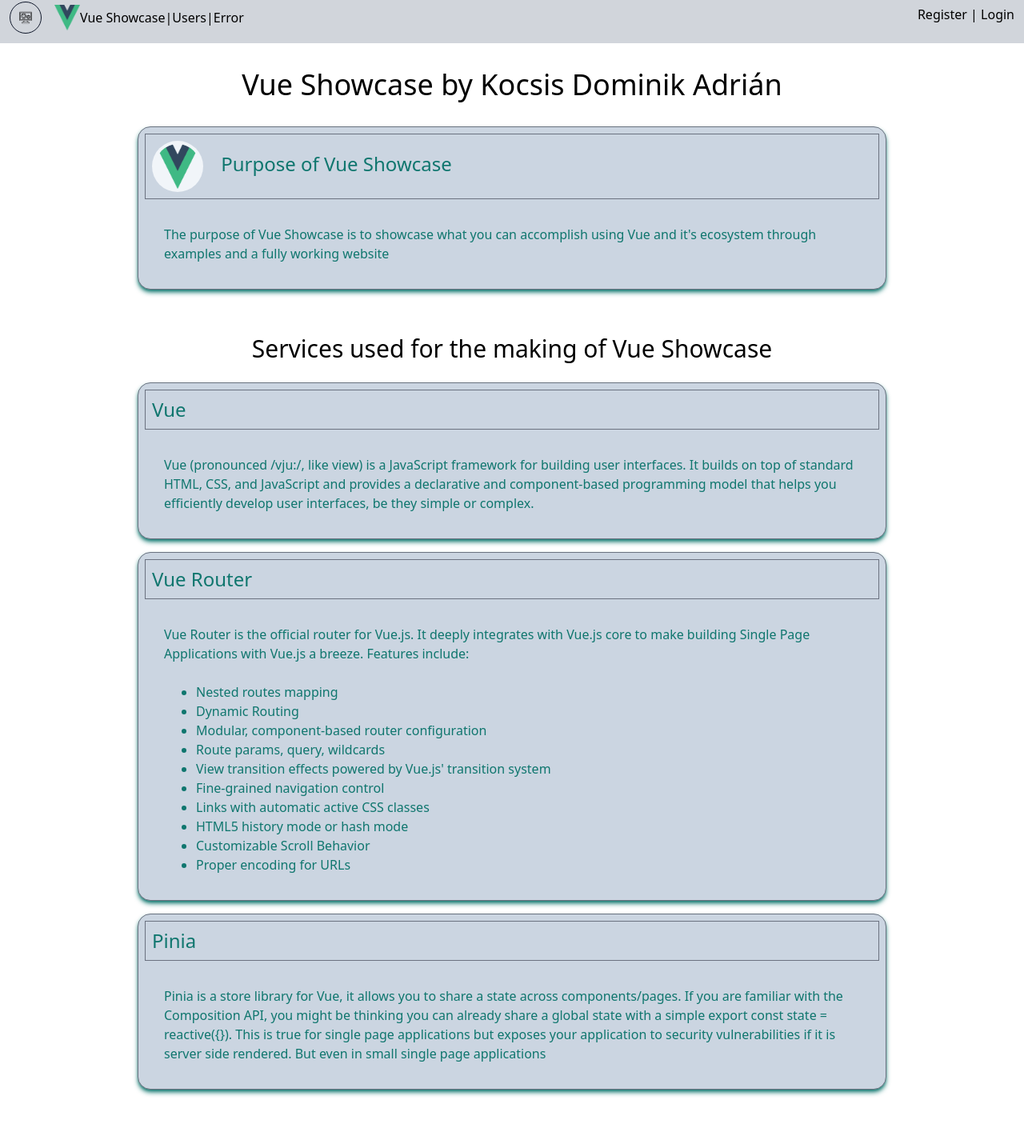
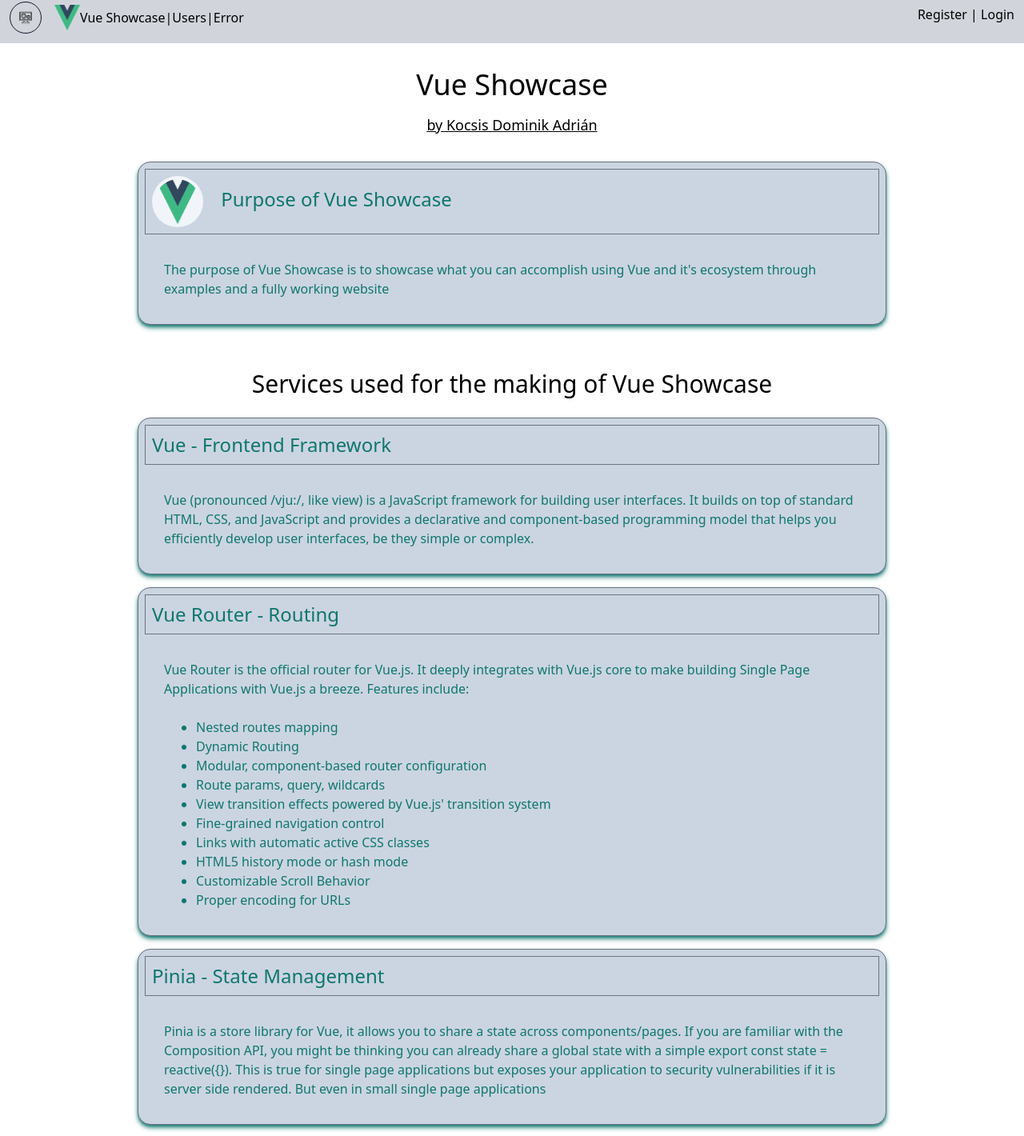
Before and after one commit to KnightTheCoder/VueShowcase, a Vue app: page / in a window 1280 px wide. Shown: the part 10-1430 px from the top of the page at 80% size. Before the commit the page ends 1388 px from the top, so only its background shows below. Built offline with nearby package versions, Linux system fonts and the light colour scheme.

Commit message:
Minor improvements

```diff
--- a/src/App.vue
+++ b/src/App.vue
@@ -1,5 +1,5 @@
 <script setup>
-import BaseButton from './components/BaseButton.vue'
+import BaseButton from '@/components/BaseButton.vue'
 import { useUsersStore } from '@/stores/users'
 import { ref, computed, watch, reactive, onMounted, onUnmounted } from 'vue'
 import { useRoute, useRouter } from 'vue-router'
--- a/src/components/UserList.vue
+++ b/src/components/UserList.vue
@@ -24,7 +24,10 @@ const usersStore = useUsersStore()
         </ul>
     </div>
 
-    <p v-else>
+    <p
+        v-else
+        class="text-center"
+    >
         No Users found
     </p>
 </template>
--- a/src/main.js
+++ b/src/main.js
@@ -1,7 +1,7 @@
 import { createApp } from 'vue'
 import { createPinia } from 'pinia'
-import router from './router'
-import App from './App.vue'
+import router from '@/router'
+import App from '@/App.vue'
 
 import './assets/styles/tailwind-main.css'
 
--- a/src/views/HomeView.vue
+++ b/src/views/HomeView.vue
@@ -2,14 +2,18 @@
 import InformationArticle from '@/components/InformationArticle.vue'
 
 // Must import router to use it first
-// import router from '@/router'
+// import { useRouter } from 'vue-router'
+// const router = useRouter()
 // router.push('/users/1')
 </script>
 
 <template>
     <div class="home">
         <h1 class="text-center my-8 text-4xl">
-            Vue Showcase by Kocsis Dominik Adrián
+            Vue Showcase
+            <p class="mt-4 underline text-lg">
+                by Kocsis Dominik Adrián
+            </p>
         </h1>
 
         <InformationArticle
@@ -24,13 +28,13 @@ import InformationArticle from '@/components/InformationArticle.vue'
             Services used for the making of Vue Showcase
         </h1>
 
-        <InformationArticle title="Vue">
+        <InformationArticle title="Vue - Frontend Framework">
             Vue (pronounced /vju:/, like view) is a JavaScript framework for building user interfaces.
             It builds on top of standard HTML, CSS, and JavaScript and provides a declarative and component-based programming model that helps you efficiently develop user interfaces,
             be they simple or complex.
         </InformationArticle>
 
-        <InformationArticle title="Vue Router">
+        <InformationArticle title="Vue Router - Routing">
             Vue Router is the official router for Vue.js. It deeply integrates with Vue.js core to make building Single Page Applications with Vue.js a breeze. Features include: <br>
             <br>
 
@@ -48,10 +52,17 @@ import InformationArticle from '@/components/InformationArticle.vue'
             </ul>
         </InformationArticle>
 
-        <InformationArticle title="Pinia">
+        <InformationArticle title="Pinia - State Management">
             Pinia is a store library for Vue, it allows you to share a state across components/pages.
             If you are familiar with the Composition API, you might be thinking you can already share a global state with a simple export const state = reactive({}).
             This is true for single page applications but exposes your application to security vulnerabilities if it is server side rendered. But even in small single page applications
         </InformationArticle>
+
+        <InformationArticle title="Tailwind - CSS Framework">
+            A utility-first CSS framework packed with classes like flex, pt-4, text-center and rotate-90 that can be composed to build any design, directly in your markup. <br>
+            Utility classes help you work within the constraints of a system instead of littering your stylesheets with arbitrary values.
+            They make it easy to be consistent with color choices, spacing, typography, shadows, and everything else that makes up a well-engineered design system.
+            Learn more, utility-first fundamentals
+        </InformationArticle>
     </div>
 </template>
--- a/src/views/UserView.vue
+++ b/src/views/UserView.vue
@@ -111,10 +111,10 @@ function resetUser() {
                 </BaseButton>
             </div>
 
-
+            <div v-if="isBeingEdited">
+                <hr class="mx-auto my-4 border-gray-900 dark:border-gray-300">
 
                 <div
-                v-if="isBeingEdited"
                     class="m-4 mx-auto w-fit"
                     @keydown.enter="saveChanges"
                 >
@@ -124,14 +124,12 @@ function resetUser() {
                     >
                         Username
                     </BaseInput>
-
                     <BaseInput
                         v-model="email"
                         type="email"
                     >
                         Email
                     </BaseInput>
-
                     <BaseInput
                         v-model="password"
                         type="password"
@@ -142,13 +140,13 @@ function resetUser() {
                     <BaseButton @click="saveChanges">
                         Save changes
                     </BaseButton>
-
                     <BaseButton
                         class="ml-12 px-4"
                         @click="resetUser"
                     >
                         Reset
                     </BaseButton>
+                </div>
             </div>
 
             <ToastNotification
@@ -157,7 +155,10 @@ function resetUser() {
             />
         </div>
 
-        <p v-else-if="userDoesntExist">
+        <p
+            v-else-if="userDoesntExist"
+            class="text-center"
+        >
             User doesn't exist
         </p>
 
```
Lines whose indentation alone changed are shown as unchanged.
